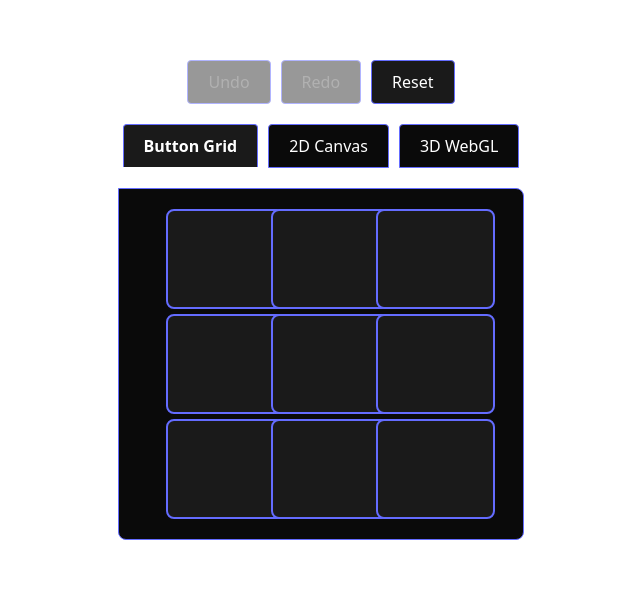
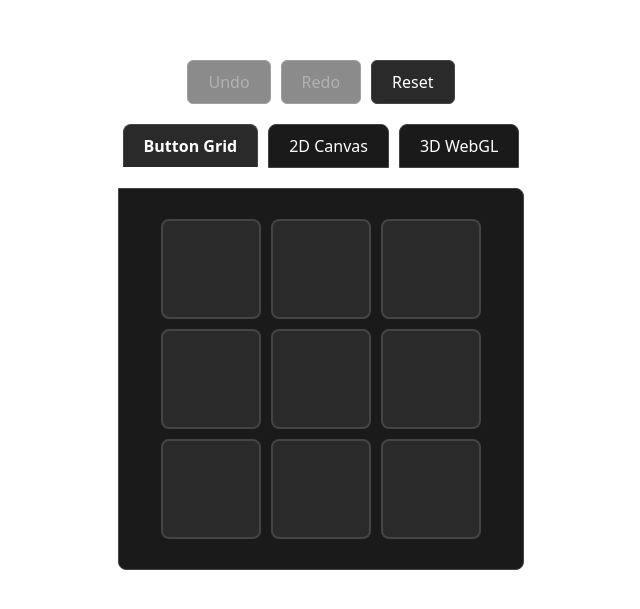
Before and after one commit to sstitle/tic-tac-toe, a React (Vite) app: page / in a window 1280 px wide. Shown: the part 149-758 px from the top of the page, without its empty margins (319-959 px from the left). Built offline with nearby package versions, Linux system fonts and the light colour scheme.

Commit message:
cleaning up the styles

```diff
--- a/src/App.tsx
+++ b/src/App.tsx
@@ -16,13 +16,13 @@ function App() {
     padding: '10px 20px',
     margin: '0 5px',
     fontSize: '16px',
-    borderRadius: '4px 4px 0 0',
-    border: '1px solid #646cff',
-    borderBottom: active ? 'none' : '1px solid #646cff',
-    backgroundColor: active ? '#1a1a1a' : '#0a0a0a',
+    borderRadius: '8px 8px 0 0',
+    border: '1px solid #444',
+    borderBottom: active ? 'none' : '1px solid #444',
+    backgroundColor: active ? '#2a2a2a' : '#1a1a1a',
     color: '#fff',
     cursor: 'pointer',
-    fontWeight: active ? 'bold' : 'normal',
+    fontWeight: active ? ('bold' as const) : ('normal' as const),
   })
 
   return (
@@ -55,10 +55,10 @@ function App() {
         </div>
 
         <div style={{
-          border: '1px solid #646cff',
+          border: '1px solid #444',
           borderRadius: '0 8px 8px 8px',
-          padding: '20px',
-          backgroundColor: '#0a0a0a',
+          padding: '30px',
+          backgroundColor: '#1a1a1a',
         }}>
           {viewMode === 'buttons' && <ButtonBoard />}
           {viewMode === 'canvas2d' && <Canvas2DBoard />}
--- a/src/components/ButtonBoard.tsx
+++ b/src/components/ButtonBoard.tsx
@@ -20,18 +20,23 @@ export function ButtonBoard() {
     width: '100px',
     height: '100px',
     fontSize: '48px',
-    fontWeight: 'bold',
-    border: '2px solid #646cff',
-    backgroundColor: '#1a1a1a',
+    fontWeight: 'bold' as const,
+    border: '2px solid #444',
+    backgroundColor: '#2a2a2a',
     color: getCellColor(cellState),
     cursor: cellState === CellState.Empty ? 'pointer' : 'default',
     transition: 'all 0.2s',
+    borderRadius: '8px',
+    padding: '0',
+    display: 'flex',
+    alignItems: 'center',
+    justifyContent: 'center',
   })
 
   const gridStyle = {
     display: 'grid',
     gridTemplateColumns: `repeat(${BOARD_SIZE}, 100px)`,
-    gap: '5px',
+    gap: '10px',
     justifyContent: 'center',
     margin: '0 auto',
     width: 'fit-content',
--- a/src/components/GameControls.tsx
+++ b/src/components/GameControls.tsx
@@ -7,12 +7,13 @@ export function GameControls() {
     padding: '10px 20px',
     margin: '0 5px',
     fontSize: '16px',
-    borderRadius: '4px',
-    border: '1px solid #646cff',
-    backgroundColor: disabled ? '#333' : '#1a1a1a',
+    borderRadius: '6px',
+    border: '1px solid #444',
+    backgroundColor: disabled ? '#1a1a1a' : '#2a2a2a',
     color: disabled ? '#666' : '#fff',
     cursor: disabled ? 'not-allowed' : 'pointer',
     opacity: disabled ? 0.5 : 1,
+    transition: 'all 0.2s',
   })
 
   return (
--- a/src/components/GameStatus.tsx
+++ b/src/components/GameStatus.tsx
@@ -23,9 +23,10 @@ export function GameStatus() {
     <div
       style={{
         fontSize: '24px',
-        fontWeight: 'bold',
+        fontWeight: 'bold' as const,
         marginBottom: '20px',
-        color: isGameOver ? '#646cff' : '#fff',
+        color: isGameOver ? '#ffd700' : '#fff',
+        textShadow: isGameOver ? '0 0 10px rgba(255, 215, 0, 0.5)' : 'none',
       }}
     >
       {getStatusMessage()}
```
